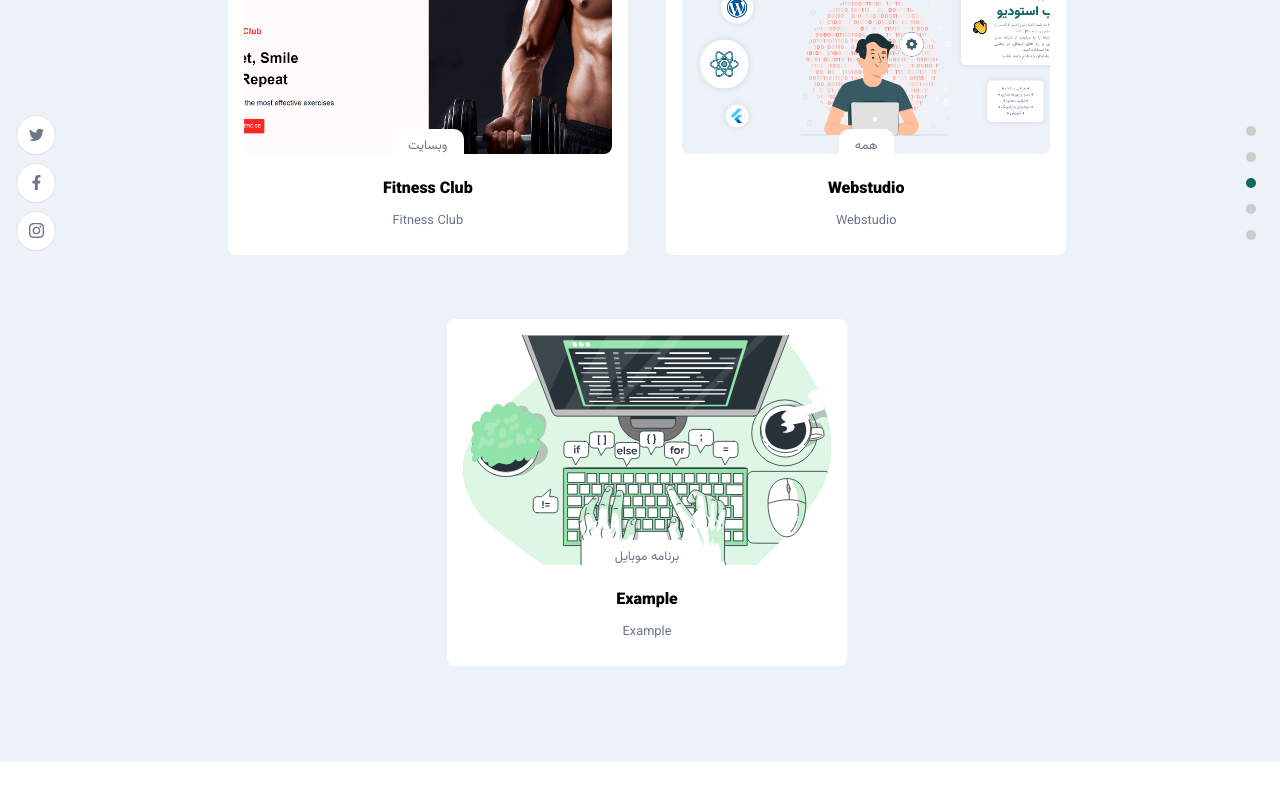
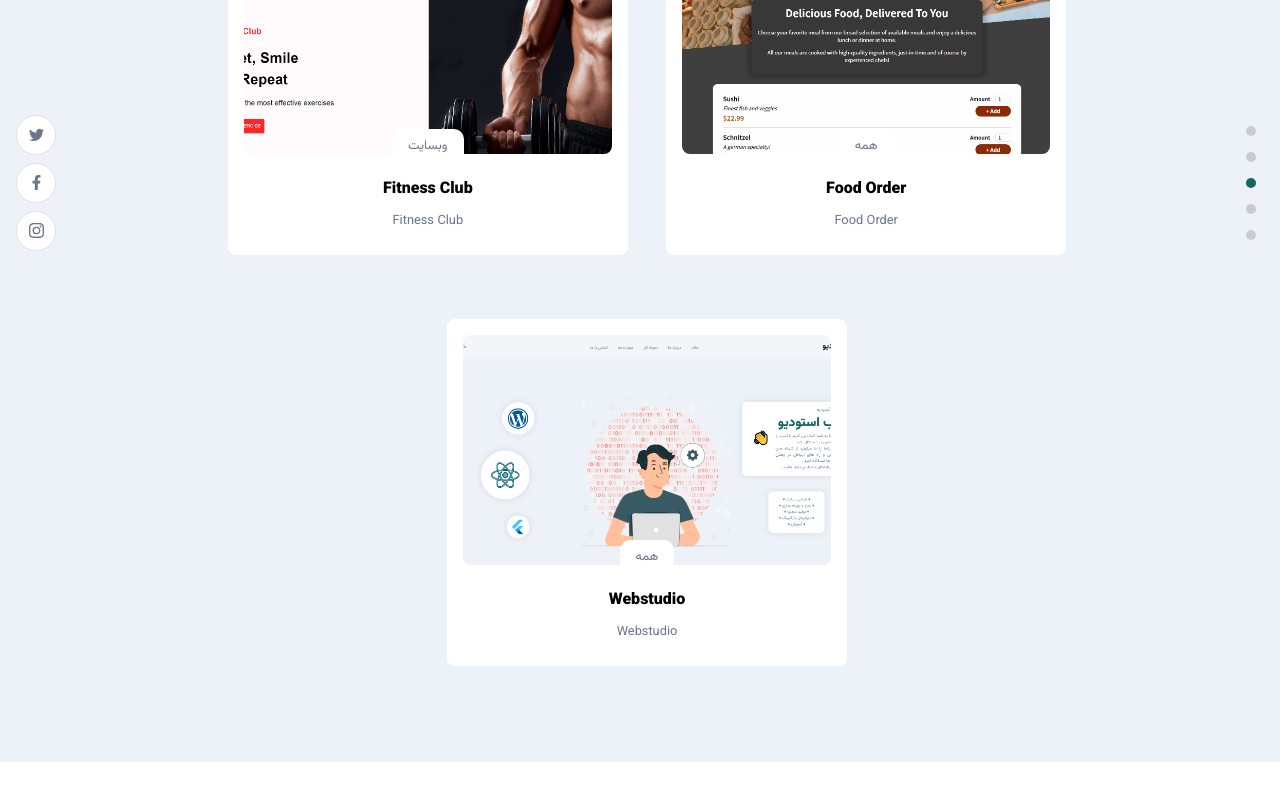
Before and after one commit to mohammadali-amd/portofilo, a React (Create React App) app: page / in a window 1280 px wide. Shown: the part 2041-2841 px from the top of the page. Built offline with nearby package versions, Linux system fonts and the light colour scheme.

Commit message:
add Food-Order project

```diff
--- a/src/constants/images.js
+++ b/src/constants/images.js
@@ -33,6 +33,7 @@ import logo from '../assets/WEBSTUDIO.png';
 import logo_text from '../assets/webstudio-text.png';
 import gym_fitness from '../assets/GymFitness.png';
 import webstudio1 from '../assets/Webstudio1.png';
+import foodOrder from '../assets/foodOrder.png';
 
 import adidas from '../assets/adidas.png';
 import amazon from '../assets/amazon.png';
@@ -83,4 +84,5 @@ export default {
   logo_text,
   gym_fitness,
   webstudio1,
+  foodOrder,
 };
--- a/src/container/Work/Work.jsx
+++ b/src/container/Work/Work.jsx
@@ -21,8 +21,8 @@ const Work = () => {
     // const query = '*[_type == "works"]';
     const query = [
       { imgUrl: images.gym_fitness, name: 'Fitness Club', projectLink: 'https://gym-exercises.pages.dev/', codeLink: 'https://github.com/mohammadali-amd/gym_exercises', title: 'Fitness Club', description: 'Fitness Club', tags: ['وبسایت', 'React JS', 'UI/UX', 'همه'] },
+      { imgUrl: images.foodOrder, name: 'Food Order', projectLink: 'https://food-order-app.pages.dev/', codeLink: 'https://github.com/mohammadali-amd/Food-Order-App', title: 'Food Order', description: 'Food Order', tags: ['همه', 'React JS', 'وبسایت'] },
       { imgUrl: images.webstudio1, name: 'Webstudio', projectLink: 'https://webstudio.pages.dev/', codeLink: 'https://github.com/mohammadali-amd/portofolio', title: 'Webstudio', description: 'Webstudio', tags: ['همه', 'React JS', 'وبسایت'] },
-      { imgUrl: images.header_pic, name: 'Example', projectLink: '', codeLink: '', title: 'Example', description: 'Example', tags: ['برنامه موبایل'] },
     ];
     setWorks(query);
     setFilterWork(query);
```
Also changed, not shown: src/assets/foodOrder.png (added).
